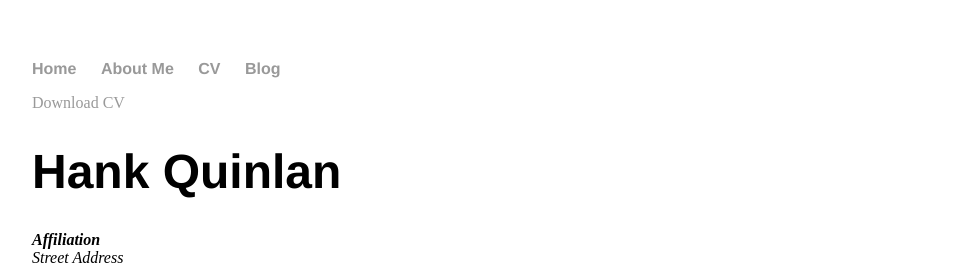
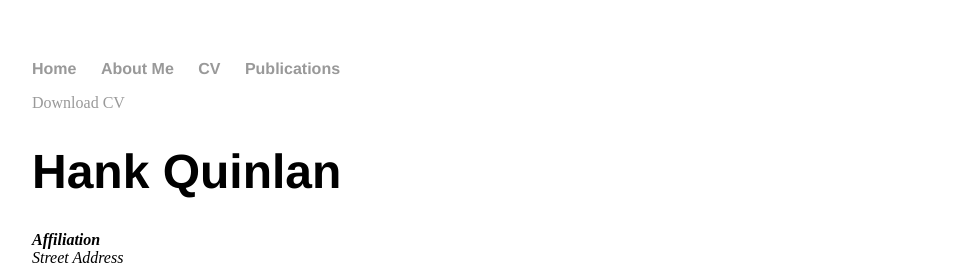
Before and after one commit to zxw1992/zxw1992.github.io, a Jekyll site: the page built from cv/index.html, in a window 1280 px wide. Shown: the top 265 px of the page, without its empty margins (160-1119 px from the left). Built offline with Jekyll 4.4.1, drawn with Linux system fonts in a browser that asks for light colours.

Commit message:
Update default.html

```diff
--- a/_layouts/default.html
+++ b/_layouts/default.html
@@ -14,7 +14,7 @@
 <li><a href="/">Home</a></li>
 <li><a href="/about">About Me</a></li>
 <li><a href="/cv">CV</a></li>
-<li><a href="/blog">Blog</a></li>
+<li><a href="/publications">Publications</a></li>
 </ul>
     </nav>
 <div class="container">
```
